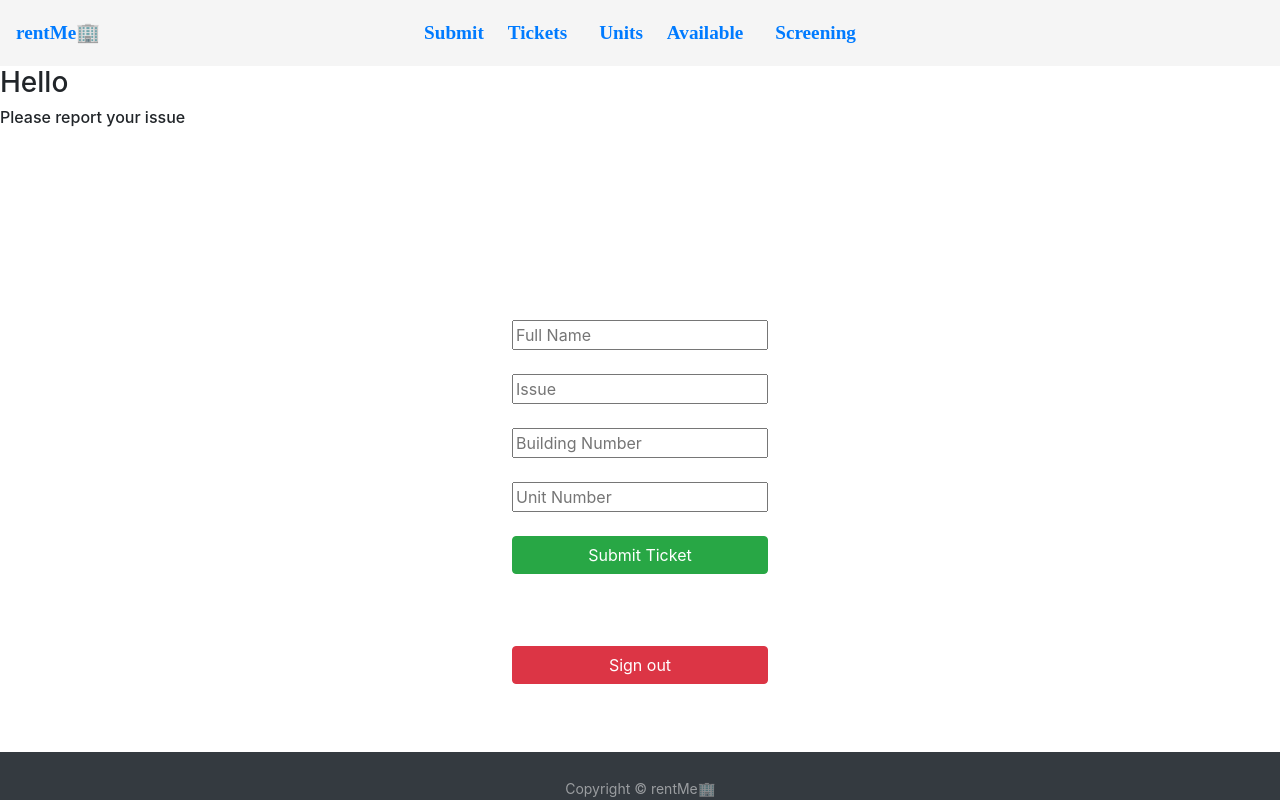
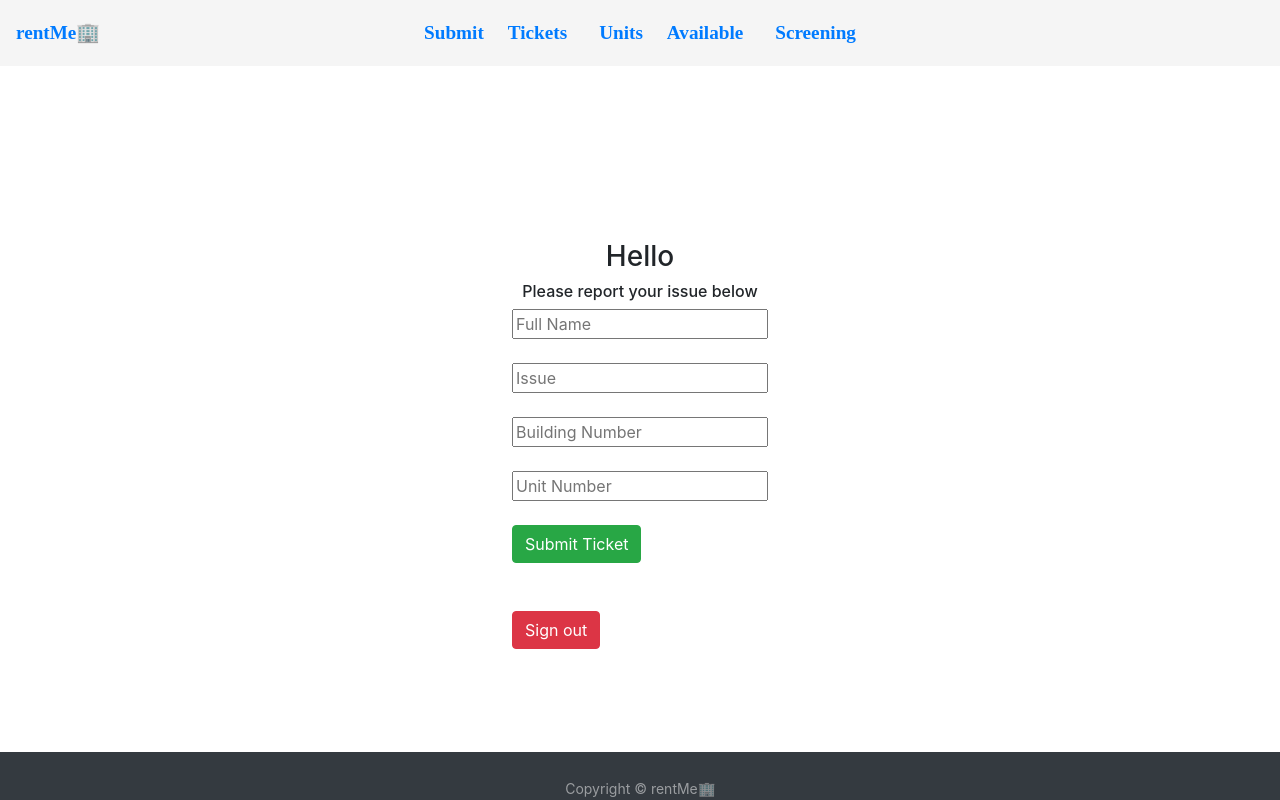
Before and after one commit to jorgevz/propertyManagement, a React (Create React App) app: page /Dashboard in a window 1280 px wide. Built offline with nearby package versions, Linux system fonts and the light colour scheme; no server answers; sample sign-in values are in the browser's storage.

Commit message:
backend front end communication

```diff
--- a/src/App.css
+++ b/src/App.css
@@ -38,11 +38,11 @@ padding-bottom: 2.5rem;
 .form{
 display: flex;
 flex-direction: column;
-justify-content: space-around;
+justify-content: space-between;
 position: absolute;
-top: 40%;
-left: 40%;
-
+top: 30vh;
+left: 40vw;
+align-items: center;
 }
 
 .input{
--- a/src/components/Dashboard.js
+++ b/src/components/Dashboard.js
@@ -1,7 +1,8 @@
-import React from 'react';
+import React, {useState} from 'react';
 import Fire from './Fire';
 import emailjs from 'emailjs-com';
 import {Button} from 'react-bootstrap';
+import axios from 'axios';
 
 
 class Dashboard extends React.Component {
@@ -19,7 +20,8 @@ unitNumber: ''
 }
 }
 
-sendEmail = (event) => {
+
+handleSubmit = (event) => {
     event.preventDefault();
 
     emailjs.sendForm('gmail', 'template_ubkybhk', event.target, 'user_OEDF711LULQkIhj373RPR')
@@ -31,7 +33,16 @@ sendEmail = (event) => {
           console.log(error.text);
       });
 
-      this.props.history.push('/');
+
+axios.post('http://localhost:8080/tenants-management/v1/tenants', this.state)
+.then(response => {
+    console.log(response)
+})
+.catch(error => {
+    console.log(error)
+})
+
+this.props.history.push('/');
 
   }
 
@@ -41,33 +52,36 @@ sendEmail = (event) => {
     console.log(this.state)
     }
 
+
+
 render(){
+
+
+
+
 return(
 
-<div>
+
+
+<div class='form'>
 <h3>Hello</h3>
-<h6>Please report your issue</h6>
+<h6>Please report your issue below</h6>
 
-<form class='form' onSubmit={this.sendEmail} method='POST'>
-<input placeholder='Full Name' name='fullName' onChange={this.handleChange} onSubmit={this.sendEmail} value={this.state.firstName}/>
+<form  onSubmit={this.handleSubmit} method='POST'>
+<input placeholder='Full Name' name='fullName' onChange={this.handleChange} onSubmit={this.handleSubmit} value={this.state.firstName}/>
+<br/>
 <br/>
 
-<input placeholder='Issue' name='issue' onChange={this.handleChange} onSubmit={this.sendEmail} value={this.state.issue}/>
-    {/* <option>Fading paint</option>
-    <option>Clogs and Leaks</option>
-    <option>Pest control</option>
-    <option>Malfunctioning AC units</option>
-    <option>Heating issue</option>
-    <option>Flooring</option> */}
+<input placeholder='Issue' name='issue' type='text' onChange={this.handleChange} onSubmit={this.handleSubmit} value={this.state.issue} />
 
 <br/>
-
-<input placeholder='Building Number' name='buildingNumber' onChange={this.handleChange} onSubmit={this.sendEmail} value={this.state.buildingNumber}/>
 <br/>
-
-<input placeholder='Unit Number' name='unitNumber' onChange={this.handleChange} onSubmit={this.sendEmail} value={this.state.unitNumber}/>
+<input placeholder='Building Number' name='buildingNumber' onChange={this.handleChange} onSubmit={this.handleSubmit} value={this.state.buildingNumber}/>
 <br/>
-
+<br/>
+<input placeholder='Unit Number' name='unitNumber' onChange={this.handleChange} onSubmit={this.handleSubmit} value={this.state.unitNumber}/>
+<br/>
+<br/>
 <Button type='submit' variant='success'>Submit Ticket</Button>
 <br/>
 <br/>
```
